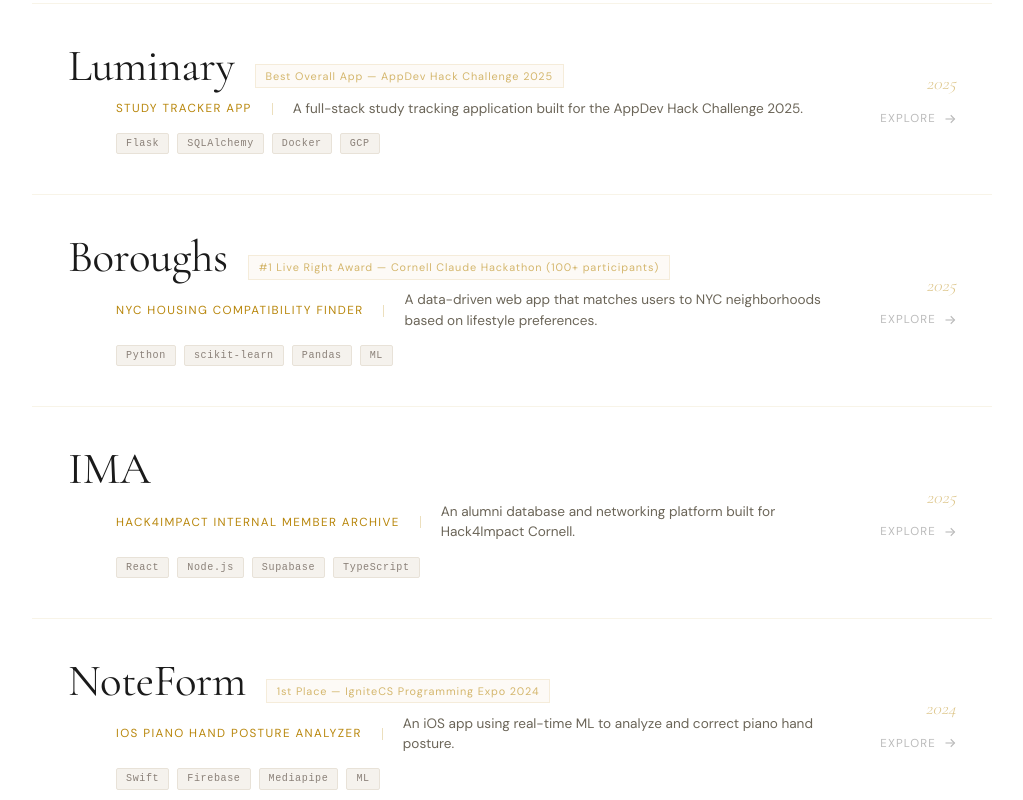
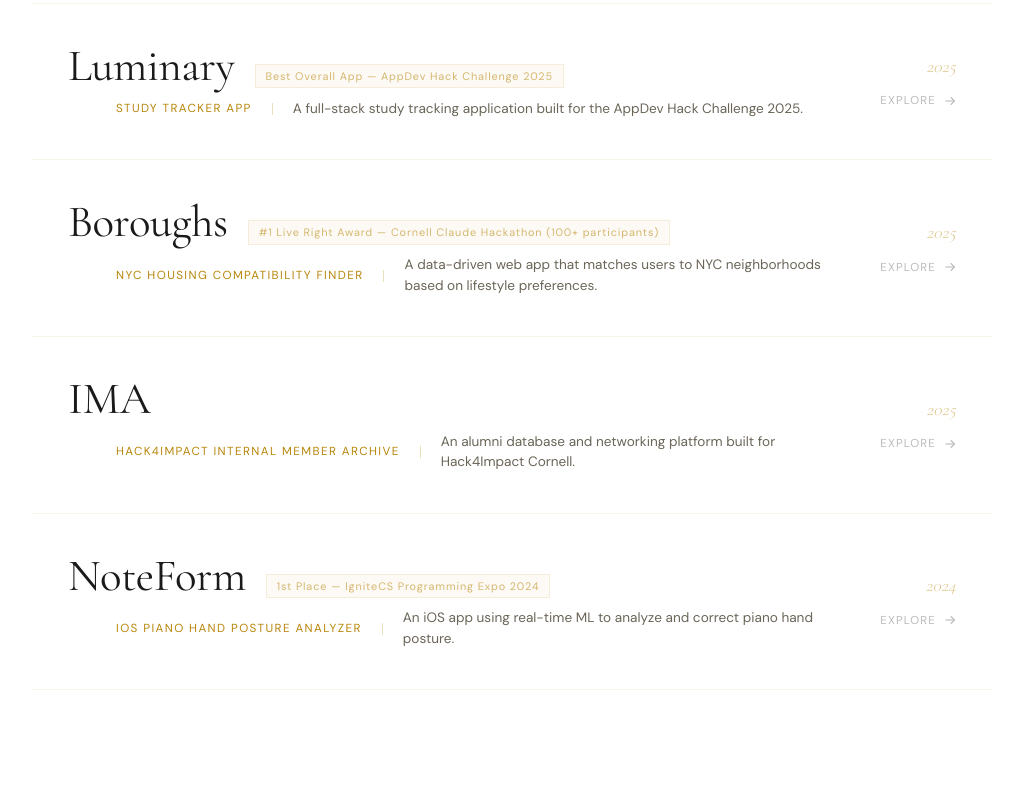
Before and after one commit to frxyoz/portfolio, a Next.js app: page / in a window 1280 px wide. Shown: the part 3660-4460 px from the top of the page, without its empty margins (128-1151 px from the left). Built offline with nearby package versions, Linux system fonts and the light colour scheme.

Commit message:
hover image reveal, remove tags

```diff
--- a/src/components/ProjectsSection.tsx
+++ b/src/components/ProjectsSection.tsx
@@ -86,12 +86,38 @@
                 onMouseEnter={() => setHovered(true)}
                 onMouseLeave={() => setHovered(false)}
                 onClick={() => onOpen(project)}
-                style={{ position: 'relative' }}
+                style={{ position: 'relative', overflow: 'hidden' }}
             >
 
+                {/* Thumbnail — absolutely positioned, slides in from the left edge */}
+                {project.mockImage && (
+                    <div style={{
+                        position: 'absolute',
+                        left: 0, top: '50%',
+                        width: 260, height: 163,
+                        borderRadius: 3,
+                        overflow: 'hidden',
+                        border: `1px solid ${ACCENT}33`,
+                        boxShadow: '0 6px 28px rgba(0,0,0,0.15)',
+                        pointerEvents: 'none',
+                        zIndex: 2,
+                        transform: `translateY(-50%) translateX(${hovered ? 0 : -280}px)`,
+                        opacity: hovered ? 1 : 0,
+                        transition: 'transform 0.5s cubic-bezier(0.22,1,0.36,1), opacity 0.35s ease',
+                    }}>
+                        {/* eslint-disable-next-line @next/next/no-img-element */}
+                        <img src={project.mockImage} alt={project.name}
+                            style={{ width: '100%', height: '100%', objectFit: 'contain', objectPosition: 'center', display: 'block', background: '#f7f4ef' }} />
+                    </div>
+                )}
+
                 <div style={{ display: 'grid', gridTemplateColumns: '1fr auto', gap: 40, alignItems: 'center' }}>
-                    {/* Left */}
-                    <div>
+                    {/* Left — padding-left grows to push text right and reflow it within the narrowed column */}
+                    <div style={{
+                        paddingLeft: hovered && project.mockImage ? 276 : 0,
+                        transition: 'padding-left 0.5s cubic-bezier(0.22,1,0.36,1)',
+                        minWidth: 0,
+                    }}>
                         <div style={{ display: 'flex', alignItems: 'baseline', gap: 20, marginBottom: 10, flexWrap: 'wrap' }}>
                             <h3 style={{
                                 fontFamily: DISPLAY, fontSize: 'clamp(1.8rem, 3.5vw, 2.8rem)', fontWeight: 400,
@@ -121,24 +147,9 @@
                                 {project.desc}
                             </p>
                         </div>
-
-                        <div style={{ display: 'flex', gap: 8, flexWrap: 'wrap', paddingLeft: 48, marginTop: 14 }}>
-                            {project.tags.slice(0, 4).map(t => (
-                                <span key={t} style={{
-                                    fontFamily: 'monospace', fontSize: '0.63rem', letterSpacing: '0.06em',
-                                    color: hovered ? ACCENT : '#8a8078',
-                                    background: hovered ? `${ACCENT}0d` : '#f5f2ed',
-                                    border: `1px solid ${hovered ? ACCENT + '33' : '#e8e2d8'}`,
-                                    padding: '2px 9px', borderRadius: 2,
-                                    transition: 'all 0.25s ease',
-                                }}>
-                                    {t}
-                                </span>
-                            ))}
-                        </div>
                     </div>
 
-                    {/* Right */}
+                    {/* Right — year + explore, stays anchored to the right */}
                     <div style={{ display: 'flex', flexDirection: 'column', alignItems: 'flex-end', gap: 12, flexShrink: 0 }}>
                         <span style={{ fontFamily: DISPLAY, fontStyle: 'italic', fontSize: '1.1rem', color: `${ACCENT}77`, fontWeight: 300 }}>
                             {project.year}
@@ -363,16 +374,6 @@
                             </div>
                         ))}
 
-                        <div style={{ marginTop: 36 }}>
-                            <p style={{ fontFamily: BODY, fontSize: '0.68rem', letterSpacing: '0.2em', textTransform: 'uppercase', color: '#aaa', marginBottom: 16 }}>Tags</p>
-                            <div style={{ display: 'flex', gap: 8, flexWrap: 'wrap' }}>
-                                {project.tags.map(t => (
-                                    <span key={t} style={{ fontFamily: 'monospace', fontSize: '0.68rem', letterSpacing: '0.06em', color: ACCENT, background: `${ACCENT}10`, border: `1px solid ${ACCENT}33`, padding: '4px 12px', borderRadius: 2 }}>
-                                        {t}
-                                    </span>
-                                ))}
-                            </div>
-                        </div>
                     </div>
                 </div>
 
--- a/src/data/projects.ts
+++ b/src/data/projects.ts
@@ -8,7 +8,6 @@
         year: '2025',
         desc: 'A full-stack study tracking application built for the AppDev Hack Challenge 2025.',
         award: 'Best Overall App — AppDev Hack Challenge 2025',
-        tags: ['Flask', 'SQLAlchemy', 'Docker', 'GCP', 'Python'],
         githubUrl: 'https://github.com/tnt07-t/luminary-backend',
         overview:
             'Luminary is a collaborative study tracker designed to help students organize sessions, track progress, and stay accountable. Built end-to-end in under 2 weeks, it won Best Overall App at Cornell\'s AppDev Hack Challenge 2025.',
@@ -43,7 +42,6 @@
         year: '2025',
         desc: 'A data-driven web app that matches users to NYC neighborhoods based on lifestyle preferences.',
         award: '#1 Live Right Award — Cornell Claude Hackathon (100+ participants)',
-        tags: ['Python', 'scikit-learn', 'Pandas', 'ML', 'Flask'],
         githubUrl: 'https://github.com/aayanhussainw07/Boroughs',
         overview:
             'Boroughs helps people moving to New York City find their ideal neighborhood by scoring compatibility across commute, cost, noise, green space, and nightlife — backed by a machine learning price forecasting model trained on 4,000+ real listings.',
@@ -79,7 +77,6 @@
         year: '2025',
         desc: 'An alumni database and networking platform built for Hack4Impact Cornell.',
         award: null,
-        tags: ['React', 'Node.js', 'Supabase', 'TypeScript'],
         githubUrl: 'https://github.com/cornellh4i/IMA',
         overview:
             'IMA (Internal Member Archive) is a living database of past and current Hack4Impact members, designed to make it easy for alumni to reconnect, for current members to find mentors, and for the organization to preserve institutional knowledge across generations.',
@@ -114,7 +111,6 @@
         year: '2024',
         desc: 'An iOS app using real-time ML to analyze and correct piano hand posture.',
         award: '1st Place — IgniteCS Programming Expo 2024',
-        tags: ['Swift', 'Firebase', 'Mediapipe', 'ML', 'iOS'],
         githubUrl: 'https://github.com/frxyoz/noteform',
         overview:
             'NoteForm is an iOS application that uses the device camera and Google\'s Mediapipe hand landmark model to analyze a pianist\'s hand posture in real-time — providing live feedback on wrist angle, finger curvature, and thumb position, with Firebase-backed progress tracking over time.',
--- a/src/types/index.ts
+++ b/src/types/index.ts
@@ -15,7 +15,6 @@
     year: string;
     desc: string;
     award: string | null;
-    tags: string[];
     githubUrl: string;
     overview: string;
     details: ProjectDetail[];
```
